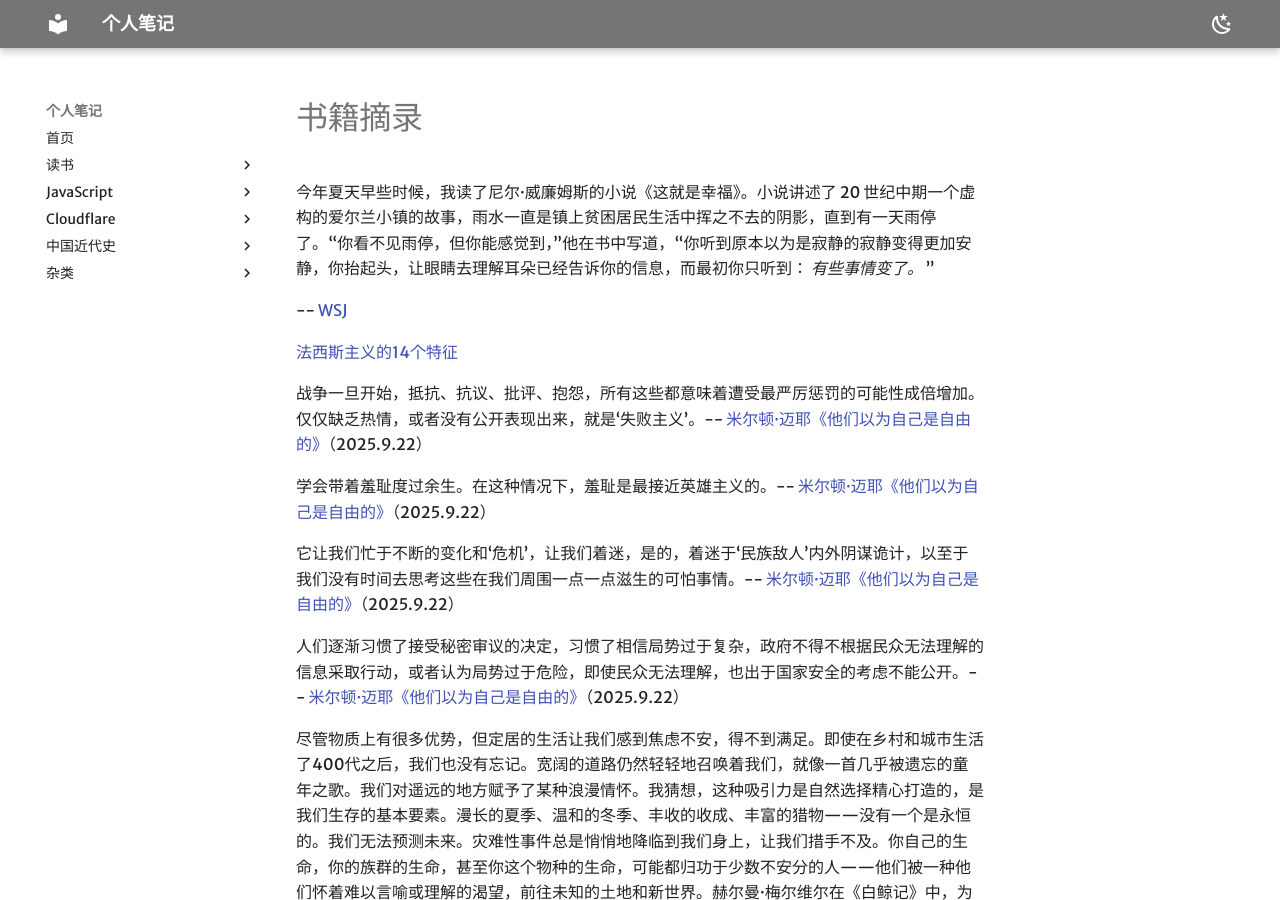
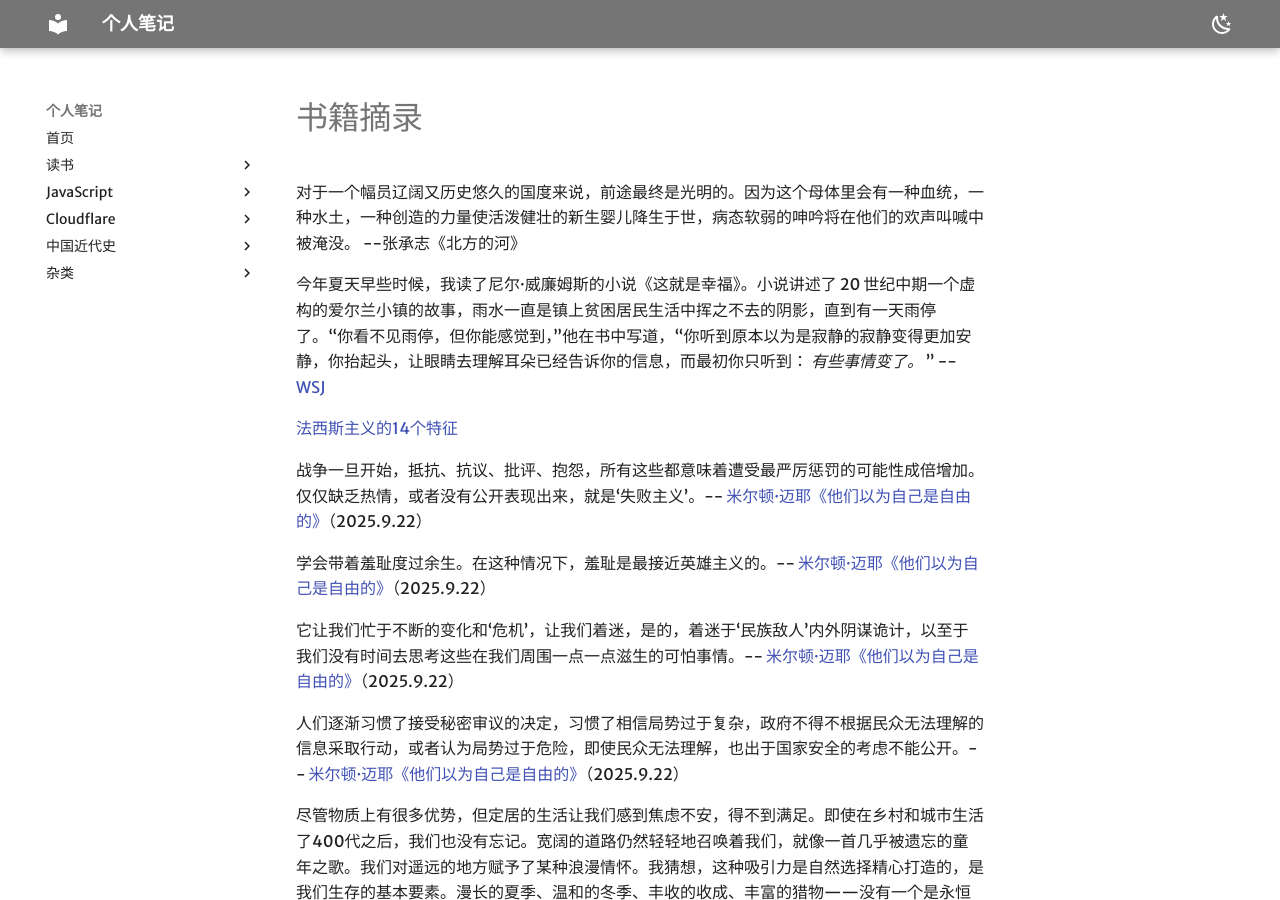
Before and after one commit to ruanyf/notes, an MkDocs documentation site: the page built from docs/读书/摘录.md, in a window 1280 px wide and 900 px high. Built offline with MkDocs 1.6.1 and Material for MkDocs 9.7.7, drawn with Linux system fonts in a browser that asks for light colours; some web fonts are replaced.

Commit message:
checkpoint at 2026-02-06T17:16:31+0800

```diff
--- a/docs/读书/摘录.md
+++ b/docs/读书/摘录.md
@@ -1,8 +1,8 @@
 # 书籍摘录
 
-今年夏天早些时候，我读了尼尔·威廉姆斯的小说《这就是幸福》。小说讲述了 20 世纪中期一个虚构的爱尔兰小镇的故事，雨水一直是镇上贫困居民生活中挥之不去的阴影，直到有一天雨停了。“你看不见雨停，但你能感觉到，”他在书中写道，“你听到原本以为是寂静的寂静变得更加安静，你抬起头，让眼睛去理解耳朵已经告诉你的信息，而最初你只听到： _有些事情变了。_ ”
+对于一个幅员辽阔又历史悠久的国度来说，前途最终是光明的。因为这个母体里会有一种血统，一种水土，一种创造的力量使活泼健壮的新生婴儿降生于世，病态软弱的呻吟将在他们的欢声叫喊中被淹没。 --张承志《北方的河》
 
--- [WSJ](https://www.wsj.com/lifestyle/relationships/retirement-rest-do-nothing-benefits-90d52ff4?st=LkbULu&mod=1440&user_id=66c4c9305d78644b3ac5df9c)
+今年夏天早些时候，我读了尼尔·威廉姆斯的小说《这就是幸福》。小说讲述了 20 世纪中期一个虚构的爱尔兰小镇的故事，雨水一直是镇上贫困居民生活中挥之不去的阴影，直到有一天雨停了。“你看不见雨停，但你能感觉到，”他在书中写道，“你听到原本以为是寂静的寂静变得更加安静，你抬起头，让眼睛去理解耳朵已经告诉你的信息，而最初你只听到： _有些事情变了。_ ” -- [WSJ](https://www.wsj.com/lifestyle/relationships/retirement-rest-do-nothing-benefits-90d52ff4?st=LkbULu&mod=1440&user_id=66c4c9305d78644b3ac5df9c)
 
 [法西斯主义的14个特征](https://ratical.org/ratville/CAH/fasci14chars.html)
 
```
Also changed, not shown: docs/杂类/教程.md (+2 -0 lines), docs/杂类/网道.md (added, +6 -0 lines), docs/杂类/血脂.md (+2 -2 lines), 1 other file.
